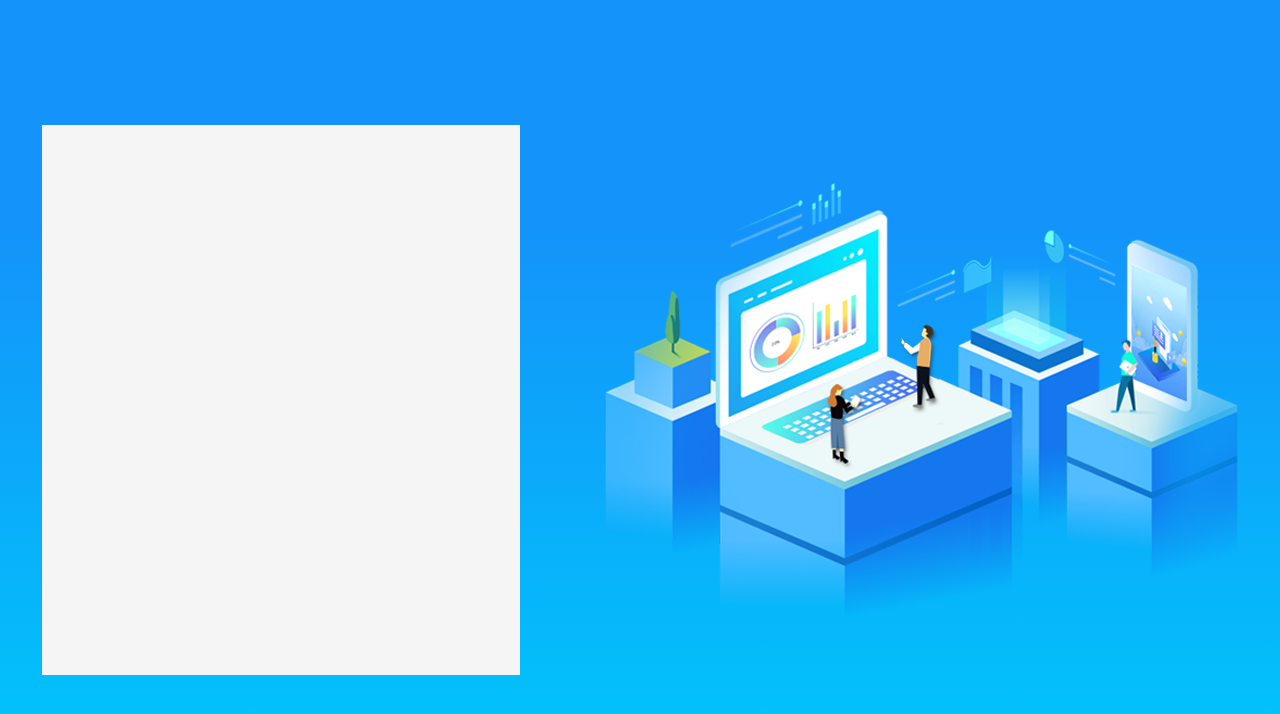
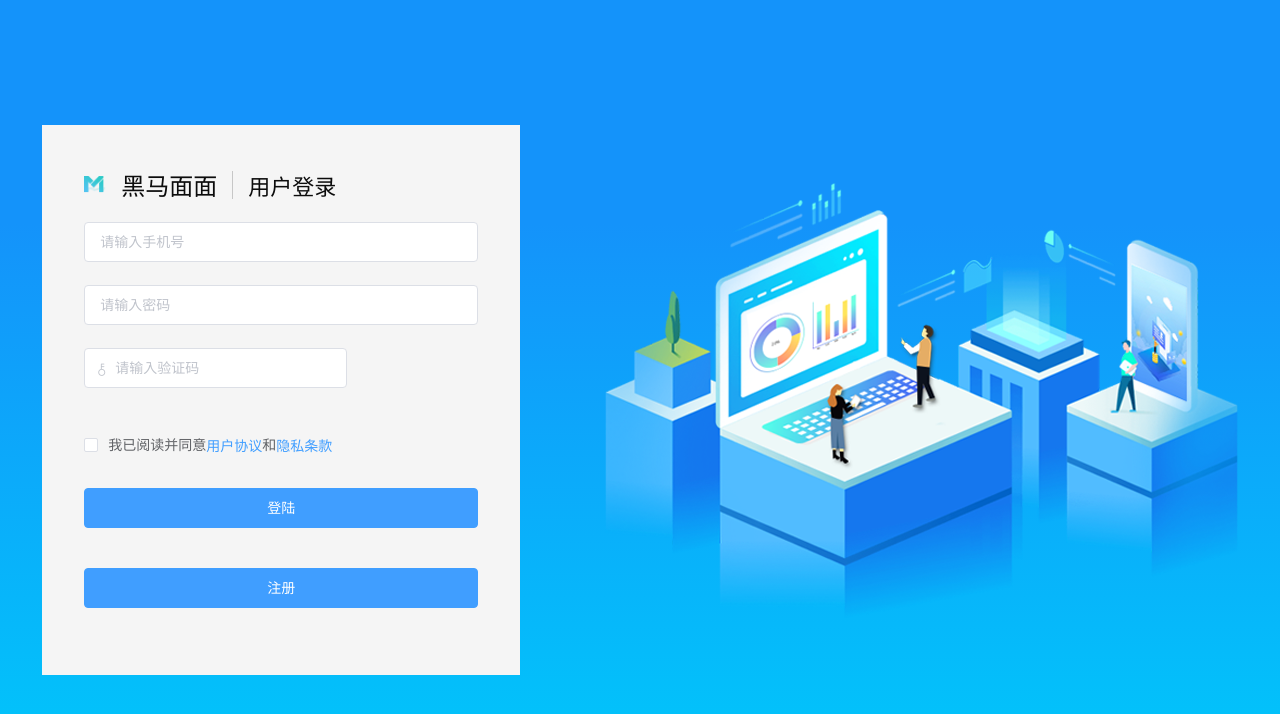
Before and after one commit to mindaier/management-system, a Vue app in the folder management-system/: page /#/login in a window 1280 px wide. Shown: the top 714 px of the page. Built offline with nearby package versions, Linux system fonts and the light colour scheme.

Commit message:
登录页结构完成

```diff
--- a/management-system/src/App.vue
+++ b/management-system/src/App.vue
@@ -24,6 +24,7 @@ html {
 	padding: 0;
 	margin: 0;
 	box-sizing: border-box;
+	list-style: none;
 }
 .app {
 	height: 100%;
--- a/management-system/src/views/login.vue
+++ b/management-system/src/views/login.vue
@@ -1,22 +1,148 @@
 <template>
 	<div class="login">
-		<div class="left"></div>
-		<img src="@/assets/login-right.png" alt="" />
+		<!-- 左侧登录表单 -->
+		<div class="left">
+			<div class="top">
+				<img class="login-logo" src="@/assets/login-logo.png" alt="" />
+				<span class="t1">黑马面面</span>
+				<div class="line"></div>
+				<span class="t2">用户登录</span>
+			</div>
+			<el-form ref="form" :model="form" :rules="rules">
+				<el-form-item prop="phone">
+					<el-input
+						icon="el-icon-user"
+						placeholder="请输入手机号"
+						v-model="form.phone"
+					></el-input>
+				</el-form-item>
+				<el-form-item prop="password">
+					<el-input
+						placeholder="请输入密码"
+						icon="el-icon-lock"
+						show-password
+						v-model="form.password"
+					></el-input>
+				</el-form-item>
+				<el-form-item prop="code">
+					<el-row>
+						<el-col :span="16">
+							<el-input
+								prefix-icon="el-icon-key"
+								placeholder="请输入验证码"
+								v-model="form.code"
+							></el-input>
+						</el-col>
+						<el-col :span="8">
+							<img class="code" alt="" />
+						</el-col>
+					</el-row>
+				</el-form-item>
+				<el-form-item prop="isPass">
+					<el-checkbox v-model="form.isPass">
+						我已阅读并同意<el-link type="primary">用户协议</el-link>和<el-link
+							type="primary"
+							>隐私条款</el-link
+						>
+					</el-checkbox>
+				</el-form-item>
+				<el-form-item>
+					<el-button class="btn btn-login" type="primary" @click="toLogin"
+						>登陆</el-button
+					>
+					<br />
+					<el-button
+						class="btn btn-register"
+						type="primary"
+						@click="cancelEvent"
+						>注册</el-button
+					>
+				</el-form-item>
+			</el-form>
+		</div>
+		<!-- 右侧图片 -->
+		<img src="@/assets/login-right.png" class="right" />
 	</div>
 </template>
 
 <script>
 export default {
 	data() {
-		return {};
+		return {
+			form: {
+				phone: "",
+				password: "",
+				code: "",
+				isPass: false,
+			},
+			rules: {
+				phone: [
+					{
+						required: true,
+						message: "请输入用户名",
+						trigger: "blur",
+					},
+					{
+						min: 6,
+						max: 12,
+						message: "请输入长度为6-12位字符",
+						trigger: "blur",
+					},
+				],
+				password: [
+					{
+						require: true,
+						message: "请输入密码",
+						trigger: "blur",
+					},
+					{
+						min: 6,
+						max: 12,
+						message: "请输入6-12位密码",
+						trigger: "change",
+					},
+				],
+				code: [
+					{
+						required: true,
+						message: "请输入验证码",
+						trigger: "change",
+					},
+					{
+						min: 4,
+						max: 4,
+						message: "请输入4位验证码",
+						trigger: "change",
+					},
+				],
+				isPass: [
+					{
+						required: true,
+						message: "请勾选协议",
+						trigger: "change",
+					},
+				],
+			},
+		};
 	},
 	created() {},
 	mounted() {},
-	methods: {},
+	methods: {
+		toLogin() {
+			this.$refs.form.validate((result) => {
+				if (result) {
+					this.$message.success("验证通过");
+				} else {
+					this.$message.success("验证失败");
+				}
+			});
+		},
+		cancelEvent() {},
+	},
 };
 </script>
 
-<style scoped lang="less">
+<style lang="less">
 .login {
 	background: linear-gradient(#1493fa 28%, #01c6fa 96%);
 	height: 100%;
@@ -28,6 +154,62 @@ export default {
 		width: 478px;
 		height: 550px;
 		background-color: #f5f5f5;
+		padding: 42px;
+		.top {
+			display: flex;
+			align-items: center;
+			margin-bottom: 20px;
+			.login-logo {
+				width: 22px;
+				height: 17px;
+			}
+			.t1 {
+				font-size: 24px;
+				font-family: SourceHanSansCN Regular, SourceHanSansCN Regular-Regular;
+				font-weight: 400;
+				text-align: left;
+				color: #0c0c0c;
+				margin: 0 15px;
+			}
+			.line {
+				width: 1px;
+				height: 28px;
+				background: #c7c7c7;
+			}
+			.t2 {
+				margin-left: 15px;
+				font-size: 22px;
+				font-family: PingFangSC Regular, PingFangSC Regular-Regular;
+				font-weight: 400;
+				text-align: left;
+				color: #0c0c0c;
+			}
+		}
+		/* .btn-login {
+			width: 394px;
+			height: 40px;
+			border-radius: 4px;
+			margin-bottom: 26px;
+		}
+		.btn-register {
+			width: 394px;
+			height: 40px;
+			border-radius: 4px;
+		}
+		.el-form-item__content {
+			margin-left: 0 !import;
+		} */
+		.code {
+			/* width: 100%; */
+			height: 40px;
+		}
+		.form {
+			margin-top: 30px;
+		}
+		.btn {
+			display: block;
+			width: 100%;
+		}
 	}
 }
 </style>
```
